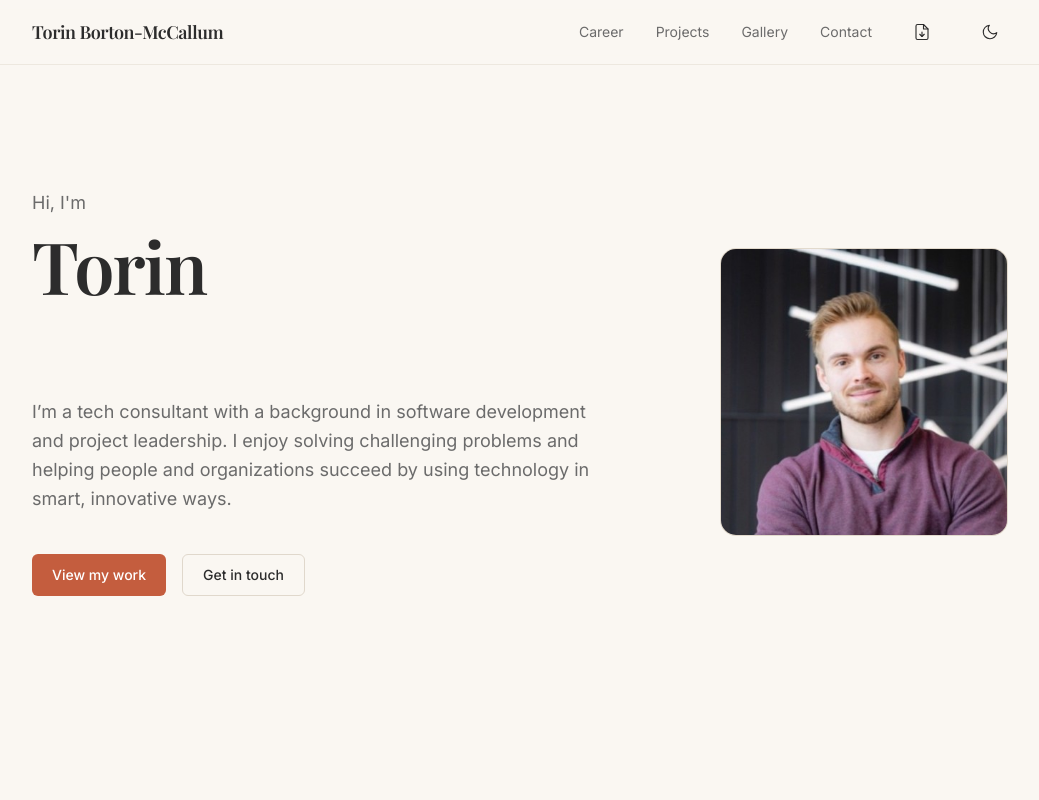
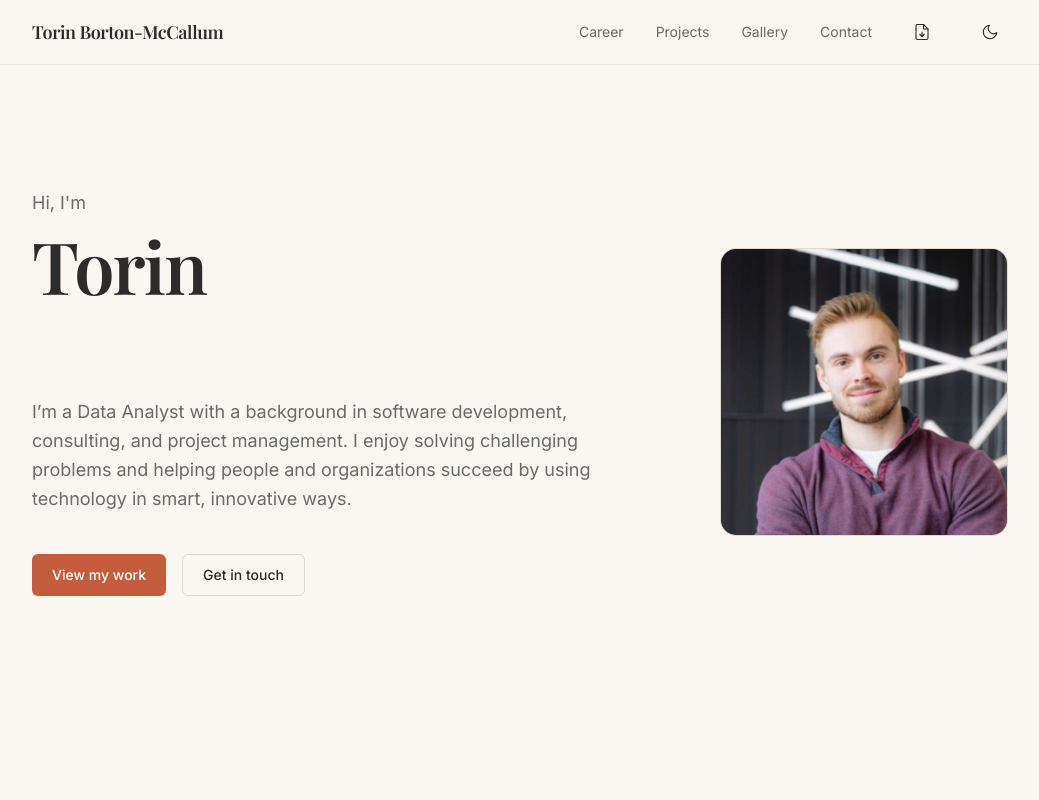
Before and after one commit to Torin99/TorinPortfolioWebsite, a Next.js app: page / in a window 1280 px wide. Shown: the top 800 px of the page, without its empty margins (120-1159 px from the left). Built offline with nearby package versions, Linux system fonts and the light colour scheme; a web font is replaced by a local one.

Commit message:
About Update

```diff
--- a/src/resources/content.ts
+++ b/src/resources/content.ts
@@ -18,8 +18,13 @@ export const siteConfig: SiteConfig = {
 export const hero: Hero = {
   greeting: "Hi, I'm",
   name: "Torin",
-  roles: ["Software Developer", "Technical Consultant", "Project Manager"],
-  bio: "I’m a tech consultant with a background in software development and project leadership. I enjoy solving challenging problems and helping people and organizations succeed by using technology in smart, innovative ways.",
+  roles: [
+    "Data Analyst",
+    "Software Developer",
+    "Technical Consultant",
+    "Project Manager",
+  ],
+  bio: "I’m a Data Analyst with a background in software development, consulting, and project management. I enjoy solving challenging problems and helping people and organizations succeed by using technology in smart, innovative ways.",
   profileImage: "/profile.jpg",
 };
 
```
